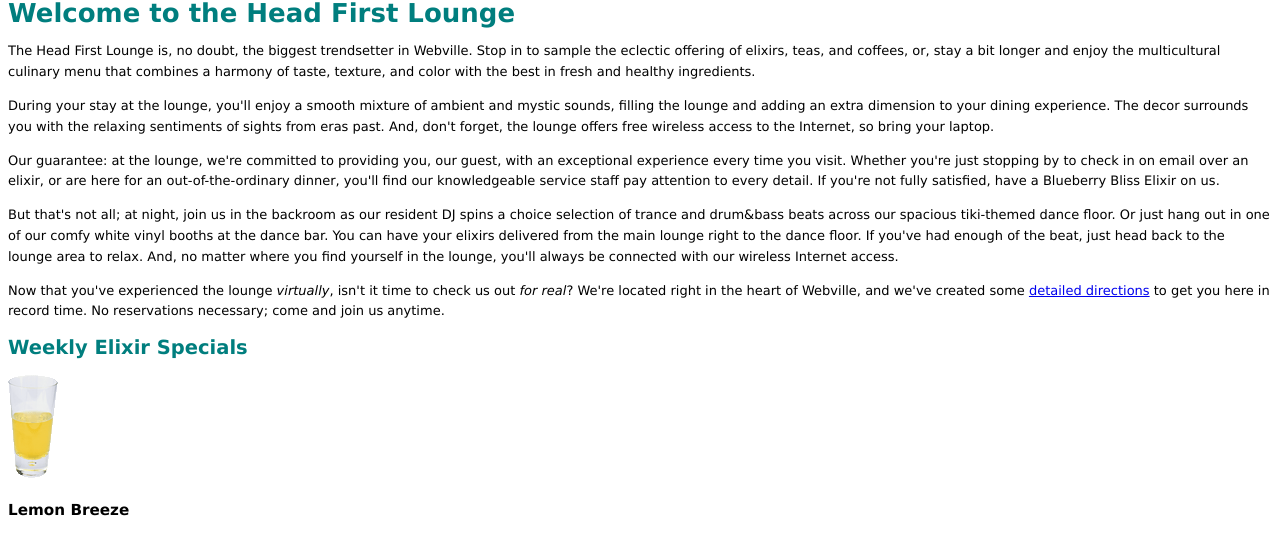
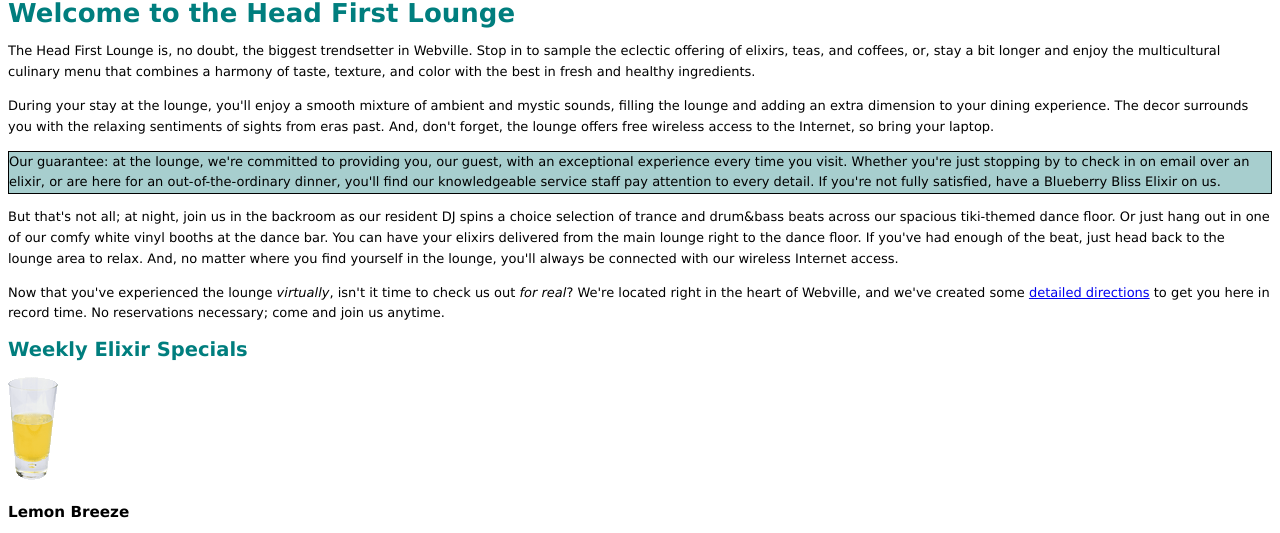
Before and after one commit to Grendlee/Lounge-Website-2, a plain HTML site: page index.html in a window 1280 px wide. Shown: the part 231-764 px from the top of the page. Drawn offline with Linux system fonts and the light colour scheme.

Commit message:
added new css

```diff
--- a/index.html
+++ b/index.html
@@ -24,7 +24,7 @@
       access to the Internet, so bring your laptop.
     </p>
 
-    <p>
+    <p class="guarantee">
       Our guarantee: at the lounge, we're committed to providing you,
       our guest, with an exceptional experience every time you visit.
       Whether you're just stopping by to check in on email over an
--- a/lounge.css
+++ b/lounge.css
@@ -16,3 +16,10 @@ h1 {
 h2 {
     font-size: 1.3;
 }
+
+.guarantee {
+    border-color: black;
+    border-width: 1px;
+    border-style: solid;
+    background-color: #a7cece;
+}
```
